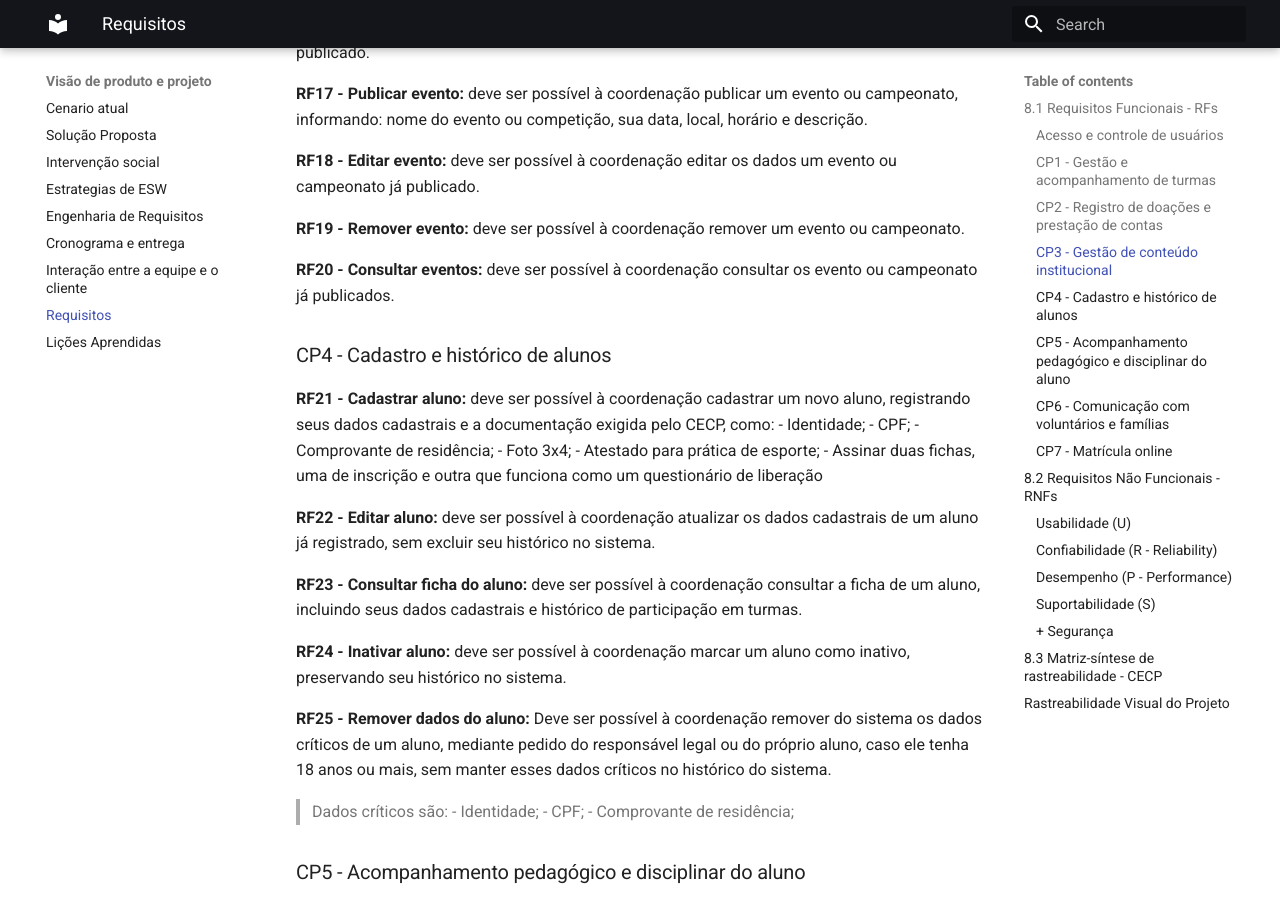
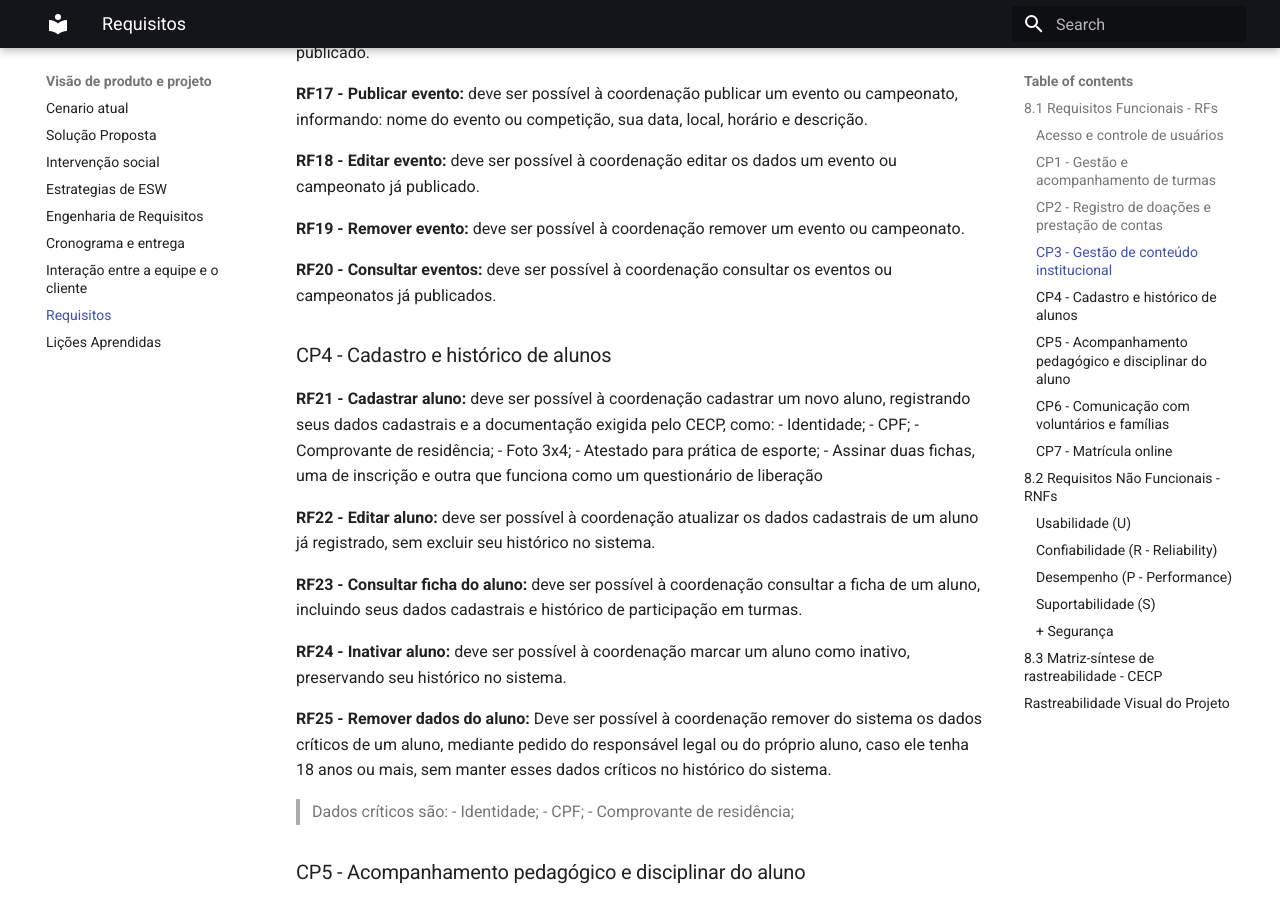
Before and after one commit to mdsreq-fga-unb/REQ-2026.2-T01-SigCecp, an MkDocs documentation site: the page built from docs/visao_produto_projeto/8_requisitos.md, in a window 1280 px wide and 900 px high, scrolled down 1714 px. Built offline with MkDocs 1.6.1 and Material for MkDocs 9.7.7, drawn with Linux system fonts in a browser that asks for light colours.

Commit message:
Ajuste e validação
Ajuste e Validação de acordo com os feedbacks recebidos na atividade 3.
+ pequenas ajustes nos requisitos.

```diff
--- a/docs/visao_produto_projeto/8_requisitos.md
+++ b/docs/visao_produto_projeto/8_requisitos.md
@@ -50,7 +50,7 @@ Derivados das Características de Produto (CP1 a CP6) da seção 2.3 do document
 
 **RF19 - Remover evento:** deve ser possível à coordenação remover um evento ou campeonato.
 
-**RF20 - Consultar eventos:** deve ser possível à coordenação consultar os evento ou campeonato já publicados.
+**RF20 - Consultar eventos:** deve ser possível à coordenação consultar os eventos ou campeonatos já publicados.
 
 
 ### CP4 - Cadastro e histórico de alunos
```
Also changed, not shown: docs/organizacao_e_planejamento/ajuste_e_validacao.md (added, +20 -0 lines).
